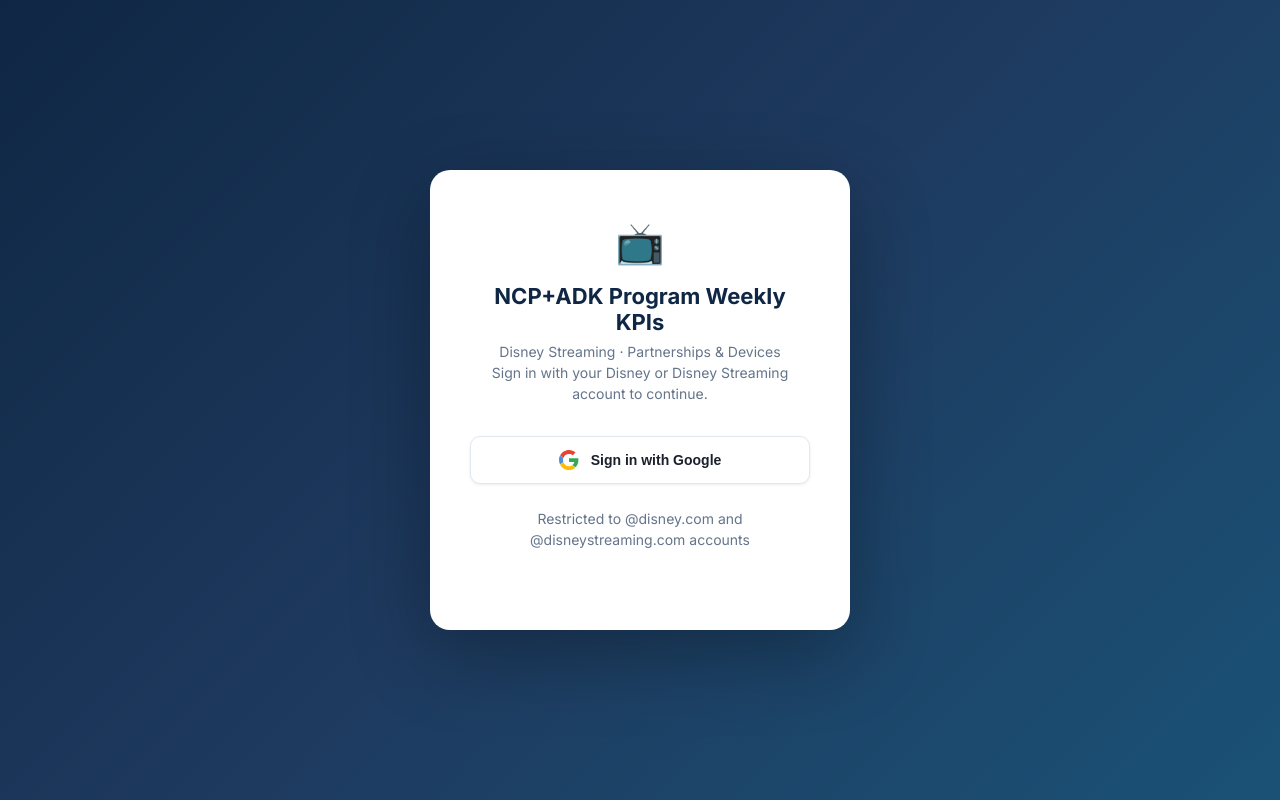
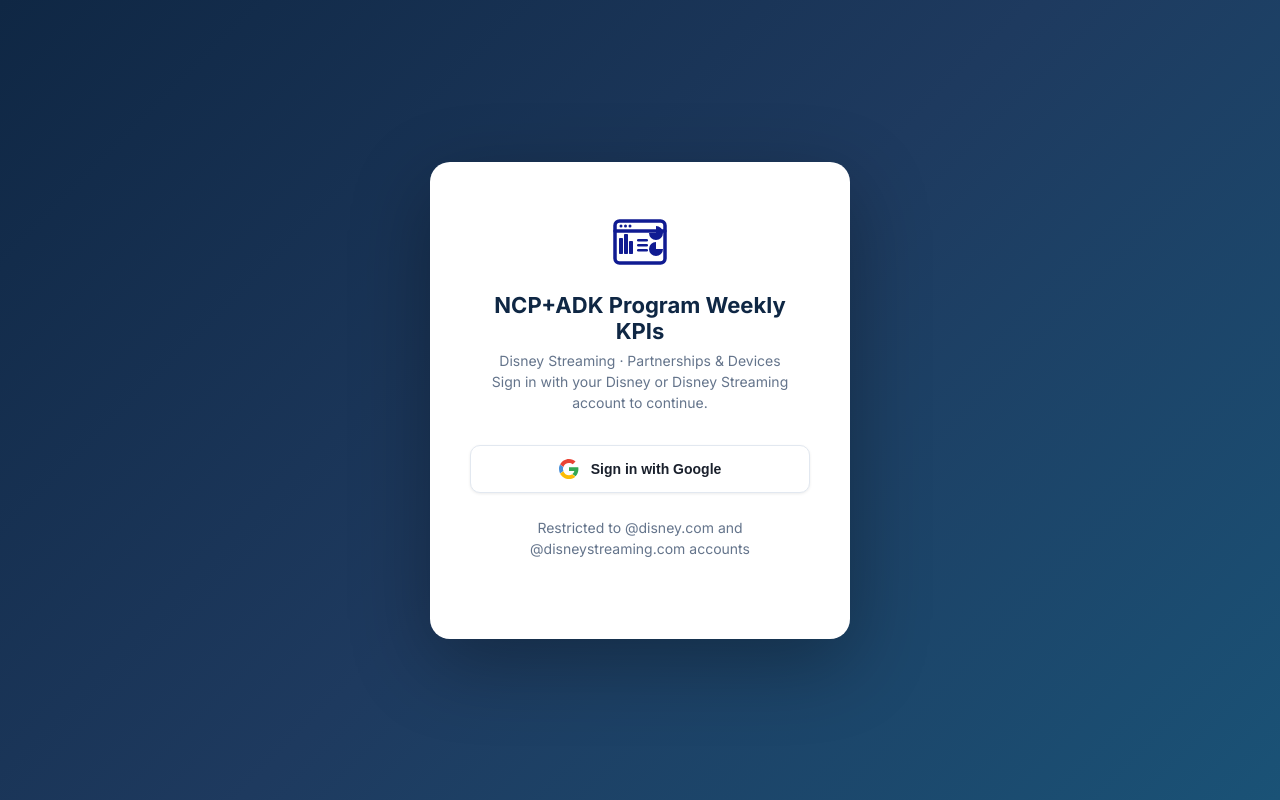
Before and after one commit to nathanjohnpayne/device-platform-reporting, a React app: page / in a window 1280 px wide. Built offline with nearby package versions, Linux system fonts and the light colour scheme; no server answers.

Commit message:
Add vector site logo

```diff
--- a/src/App.js
+++ b/src/App.js
@@ -3,6 +3,7 @@
 import { BrowserRouter, Routes, Route, Navigate } from 'react-router-dom';
 import { AuthProvider, useAuth } from './hooks/useAuth';
 import Sidebar from './components/Sidebar';
+import SiteLogo from './components/SiteLogo';
 import Login from './pages/Login';
 import Dashboard from './pages/Dashboard';
 import PlaybackPerformance from './pages/PlaybackPerformance';
@@ -43,7 +44,7 @@
     return (
       <div style={{ height: '100vh', display: 'flex', alignItems: 'center', justifyContent: 'center', background: '#f0f4f8' }}>
         <div style={{ textAlign: 'center' }}>
-          <div style={{ fontSize: 40, marginBottom: 16 }}>📺</div>
+          <SiteLogo className="loading-logo" />
           <div style={{ fontSize: 14, color: '#64748b' }}>Loading NCP+ADK KPI Dashboard…</div>
         </div>
       </div>
--- a/src/components/Sidebar.js
+++ b/src/components/Sidebar.js
@@ -1,7 +1,8 @@
 // components/Sidebar.js
 import React from 'react';
-import { NavLink, useNavigate } from 'react-router-dom';
+import { NavLink } from 'react-router-dom';
 import { useAuth } from '../hooks/useAuth';
+import SiteLogo from './SiteLogo';
 
 const weekly = [
   { to: '/playback-performance',   icon: '📊', label: 'Playback Performance' },
@@ -23,8 +24,13 @@
   return (
     <nav className="sidebar">
       <div className="sidebar-logo">
-        <h1>NCP+ADK<br/>Program KPIs</h1>
-        <p>Disney Streaming</p>
+        <div className="sidebar-brand">
+          <SiteLogo className="sidebar-brand-mark" />
+          <div className="sidebar-brand-copy">
+            <h1>NCP+ADK<br/>Program KPIs</h1>
+            <p>Disney Streaming</p>
+          </div>
+        </div>
       </div>
 
       <div className="nav-group">
--- /dev/null
+++ b/src/components/SiteLogo.js
@@ -0,0 +1,32 @@
+import React from 'react';
+
+export default function SiteLogo({ className = '' }) {
+  return (
+    <svg
+      className={className}
+      viewBox="0 0 64 64"
+      fill="none"
+      xmlns="http://www.w3.org/2000/svg"
+      aria-hidden="true"
+      focusable="false"
+    >
+      <rect x="7" y="11" width="50" height="42" rx="4.5" stroke="currentColor" strokeWidth="3.5" />
+      <path d="M7 21H57" stroke="currentColor" strokeWidth="3.5" strokeLinecap="round" />
+
+      <circle cx="13" cy="16" r="1.5" fill="currentColor" />
+      <circle cx="17.5" cy="16" r="1.5" fill="currentColor" />
+      <circle cx="22" cy="16" r="1.5" fill="currentColor" />
+
+      <rect x="11" y="28" width="4" height="16" rx="0.75" fill="currentColor" />
+      <rect x="16" y="24" width="4" height="20" rx="0.75" fill="currentColor" />
+      <rect x="21" y="31" width="4" height="13" rx="0.75" fill="currentColor" />
+
+      <rect x="29" y="29" width="11" height="2.6" rx="1.3" fill="currentColor" />
+      <rect x="29" y="34" width="11" height="2.6" rx="1.3" fill="currentColor" />
+      <rect x="29" y="39" width="11" height="2.6" rx="1.3" fill="currentColor" />
+
+      <path d="M48 23V16A7 7 0 1 1 41 23H48Z" fill="currentColor" />
+      <path d="M48 39V32A7 7 0 1 0 55 39H48Z" fill="currentColor" />
+    </svg>
+  );
+}
--- a/src/pages/Login.js
+++ b/src/pages/Login.js
@@ -1,6 +1,7 @@
 // pages/Login.js
 import React from 'react';
 import { useAuth } from '../hooks/useAuth';
+import SiteLogo from '../components/SiteLogo';
 
 export default function Login() {
   const { signIn, denied } = useAuth();
@@ -8,7 +9,7 @@
   return (
     <div className="login-page">
       <div className="login-card">
-        <div className="login-logo">📺</div>
+        <SiteLogo className="login-logo" />
         <h1>NCP+ADK Program Weekly KPIs</h1>
         <p>Disney Streaming · Partnerships &amp; Devices<br/>Sign in with your Disney or Disney Streaming account to continue.</p>
 
--- a/src/styles.css
+++ b/src/styles.css
@@ -8,6 +8,9 @@
 
 /* ── Sidebar ──────────────────────────────────────────── */
 .sidebar-logo     { padding: 24px 20px 16px; border-bottom: 1px solid rgba(255,255,255,0.08); }
+.sidebar-brand    { display: flex; align-items: center; gap: 12px; }
+.sidebar-brand-mark { width: 46px; height: 46px; color: #93c5fd; flex: 0 0 auto; }
+.sidebar-brand-copy { min-width: 0; }
 .sidebar-logo h1  { font-size: 13px; font-weight: 700; color: #fff; letter-spacing: 0.04em; text-transform: uppercase; line-height: 1.4; }
 .sidebar-logo p   { font-size: 11px; color: rgba(255,255,255,0.45); margin-top: 4px; }
 
@@ -123,10 +126,13 @@
 .alert-warning    { background: #fffbeb; border: 1px solid #fde68a; color: #92400e; }
 .alert-error      { background: #fef2f2; border: 1px solid #fecaca; color: #991b1b; }
 
+/* ── Brand mark ───────────────────────────────────────── */
+.loading-logo     { width: 52px; height: 52px; color: #1e3a5f; display: block; margin: 0 auto 16px; }
+
 /* ── Login page ───────────────────────────────────────── */
 .login-page       { min-height: 100vh; display: flex; align-items: center; justify-content: center; background: linear-gradient(135deg, #0f2744 0%, #1e3a5f 50%, #1a5276 100%); }
 .login-card       { background: #fff; border-radius: 20px; padding: 48px 40px; width: 100%; max-width: 420px; box-shadow: 0 24px 80px rgba(0,0,0,0.3); text-align: center; }
-.login-logo       { font-size: 40px; margin-bottom: 16px; }
+.login-logo       { width: 64px; height: 64px; color: #101b92; display: block; margin: 0 auto 18px; }
 .login-card h1    { font-size: 22px; font-weight: 700; color: #0f2744; margin-bottom: 6px; }
 .login-card p     { font-size: 14px; color: #64748b; margin-bottom: 32px; line-height: 1.5; }
 .login-alert      { text-align: left; }
--- a/webpack.config.js
+++ b/webpack.config.js
@@ -34,7 +34,7 @@
   },
   plugins: [
     new webpack.DefinePlugin(definedEnv),
-    new HtmlWebpackPlugin({ template: './public/index.html', favicon: false })
+    new HtmlWebpackPlugin({ template: './public/index.html', favicon: './public/favicon.svg' })
   ],
   devServer: {
     port: 3000,
```
Also changed, not shown: public/favicon.svg (added).
